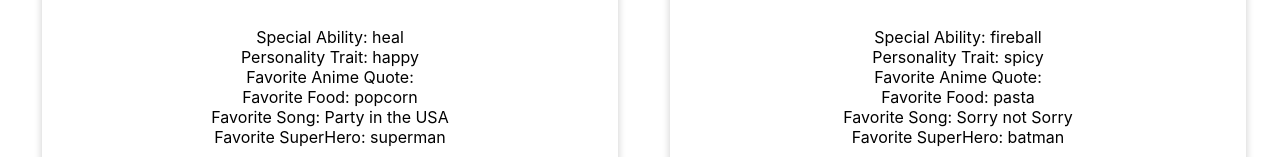
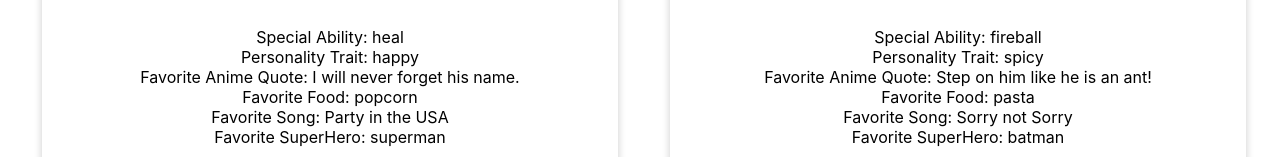
Before and after one commit to Darktwine/Would-You-Rather, a React (Create React App) app: page / in a window 1280 px wide. Shown: the part 501-658 px from the top of the page. Built offline with nearby package versions, Linux system fonts and the light colour scheme.

Commit message:
change state variables

```diff
--- a/src/CardPicker.js
+++ b/src/CardPicker.js
@@ -13,14 +13,14 @@ class MainPage extends Component {
             leftPokeName: "Pikachu",
             leftPokeSprite: "https://raw.githubusercontent.com/PokeAPI/sprites/master/sprites/pokemon/25.png",
             leftSpecialAbility: "heal",
-            leftQuote: "I will never forget his name.",
+            leftAnimeQuote: "I will never forget his name.",
             leftTrait: "happy",
 
             // state for Right Card
             rightPokeName: "Charmander",
             rightPokeSprite: "https://raw.githubusercontent.com/PokeAPI/sprites/master/sprites/pokemon/4.png",
             rightSpecialAbility: "fireball",
-            rightQuote: "Step on him like he is an ant!",
+            rightAnimeQuote: "Step on him like he is an ant!",
             rightTrait: "spicy",
             points: 0,
             mostPoints: 0,
```
